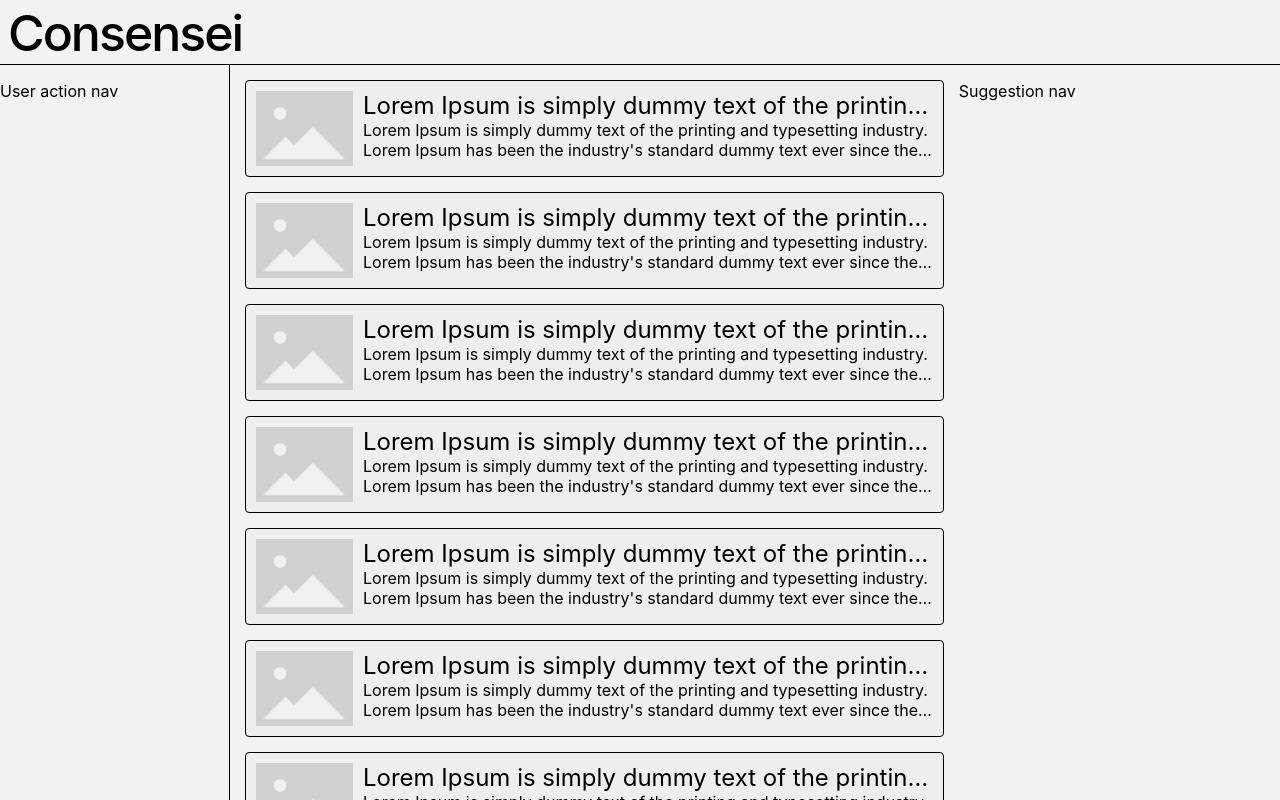
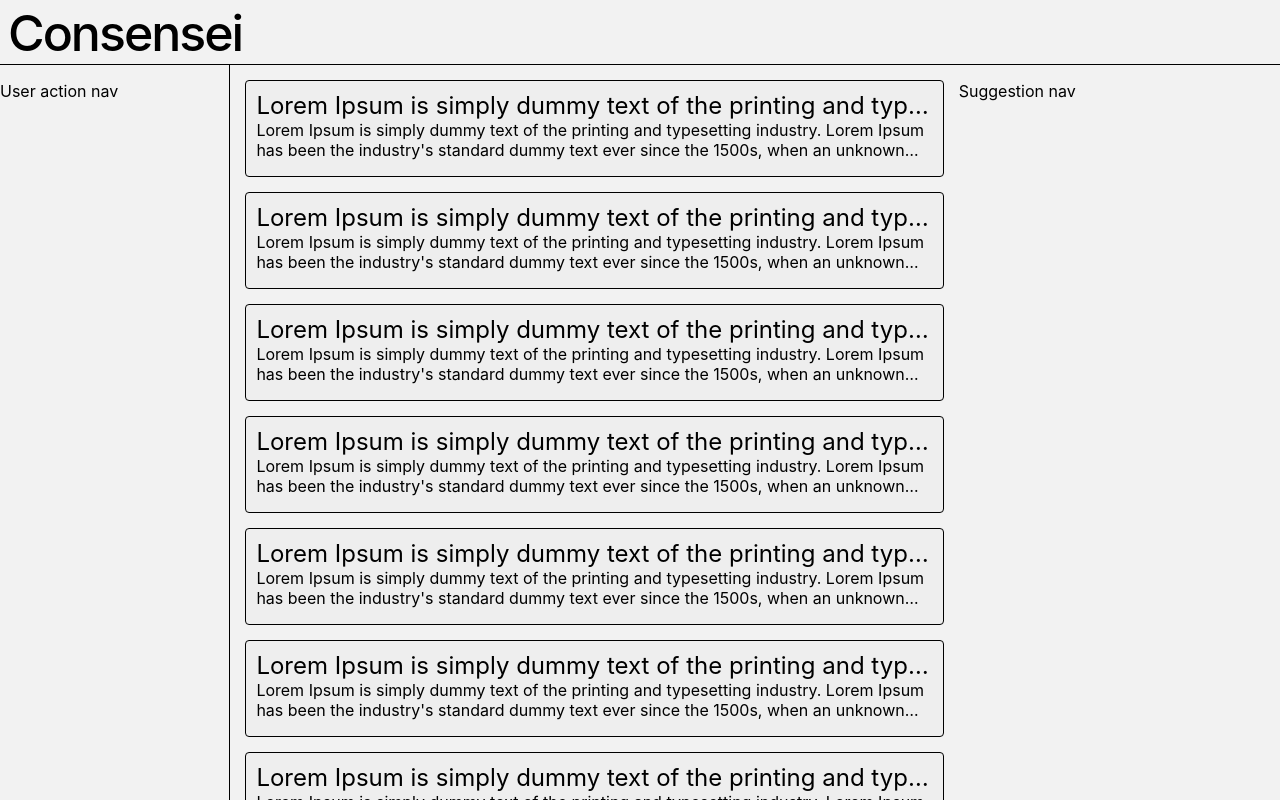
Before and after one commit to matthewberes/ratingForum, an Angular app in the folder angular/: page / in a window 1280 px wide. Shown: the top 800 px of the page. Built offline with nearby package versions, Linux system fonts and the light colour scheme.

Commit message:
format text post

```diff
--- a/angular/src/app/post/post.component.css
+++ b/angular/src/app/post/post.component.css
@@ -39,3 +39,7 @@
     -webkit-box-orient: vertical;
     overflow: hidden;
 }
+
+.noImage {
+    margin-left: 10px;
+}
--- a/angular/src/app/post/post.component.html
+++ b/angular/src/app/post/post.component.html
@@ -1,9 +1,9 @@
 <div class="body">
-    <div>
+    <div *ngIf="image">
         <img src="../assets/ph.png">
     </div>
     <div class="textbox">
-        <p class="title">
+        <p [ngClass]=" image ? 'title' : 'title noImage'">
             Lorem Ipsum is simply dummy text of the printing and typesetting industry. Lorem Ipsum has been the
             industry's standard
             dummy text ever since the 1500s, when an unknown printer took a galley of type and scrambled it to make a
@@ -14,7 +14,8 @@
             passages, and more
             recently with desktop publishing software like Aldus PageMaker including versions of Lorem Ipsum.
         </p>
-        <p class="blurb">Lorem Ipsum is simply dummy text of the printing and typesetting industry. Lorem Ipsum has been
+        <p [ngClass]=" image ? 'blurb' : 'blurb noImage'">Lorem Ipsum is simply dummy text of the printing and
+            typesetting industry. Lorem Ipsum has been
             the
             industry's standard
             dummy text ever since the 1500s, when an unknown printer took a galley of type and scrambled it to make a
--- a/angular/src/app/post/post.component.ts
+++ b/angular/src/app/post/post.component.ts
@@ -1,12 +1,13 @@
 import { Component } from '@angular/core';
+import { CommonModule, NgIf } from '@angular/common';
 
 @Component({
   selector: 'app-post',
   standalone: true,
-  imports: [],
+  imports: [CommonModule, NgIf],
   templateUrl: './post.component.html',
   styleUrl: './post.component.css'
 })
 export class PostComponent {
-
+  image: boolean = false;
 }
```
